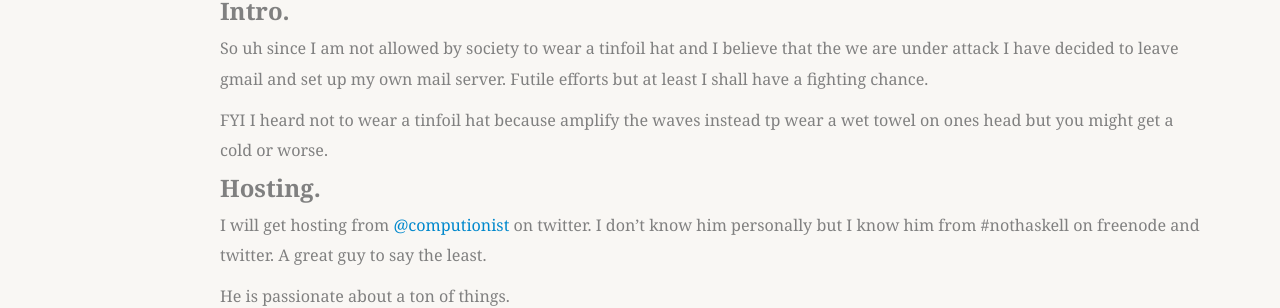
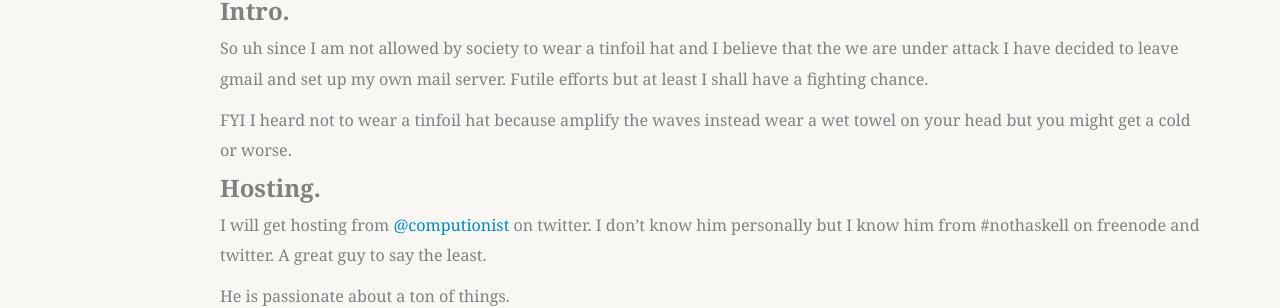
Before and after one commit to beerendlauwers/urbanslug.github.io, a Jekyll site: the page built from _posts/2014-03-26-Mail-server.md, in a window 1280 px wide and 900 px high. Shown: the part 225-533 px from the top of the window. Built offline with Jekyll 4.4.1, drawn with Linux system fonts in a browser that asks for light colours; some web fonts are replaced.

Commit message:
Removed typo in _posts/2014-03-26-Mail-server.md

```diff
--- a/_posts/2014-03-26-Mail-server.md
+++ b/_posts/2014-03-26-Mail-server.md
@@ -8,7 +8,7 @@ title: "mail  at urbanslug.com."
 
 So uh since I am not allowed by society to wear a tinfoil hat and I believe that the we are under attack I have decided to leave gmail and set up my own mail server. Futile efforts but at least I shall have a fighting chance.
 
-FYI I heard not to wear a tinfoil hat because amplify the waves instead tp wear a wet towel on ones head but you might get a cold or worse.
+FYI I heard not to wear a tinfoil hat because amplify the waves instead wear a wet towel on your head but you might get a cold or worse.
 
 ### Hosting.
 
```
